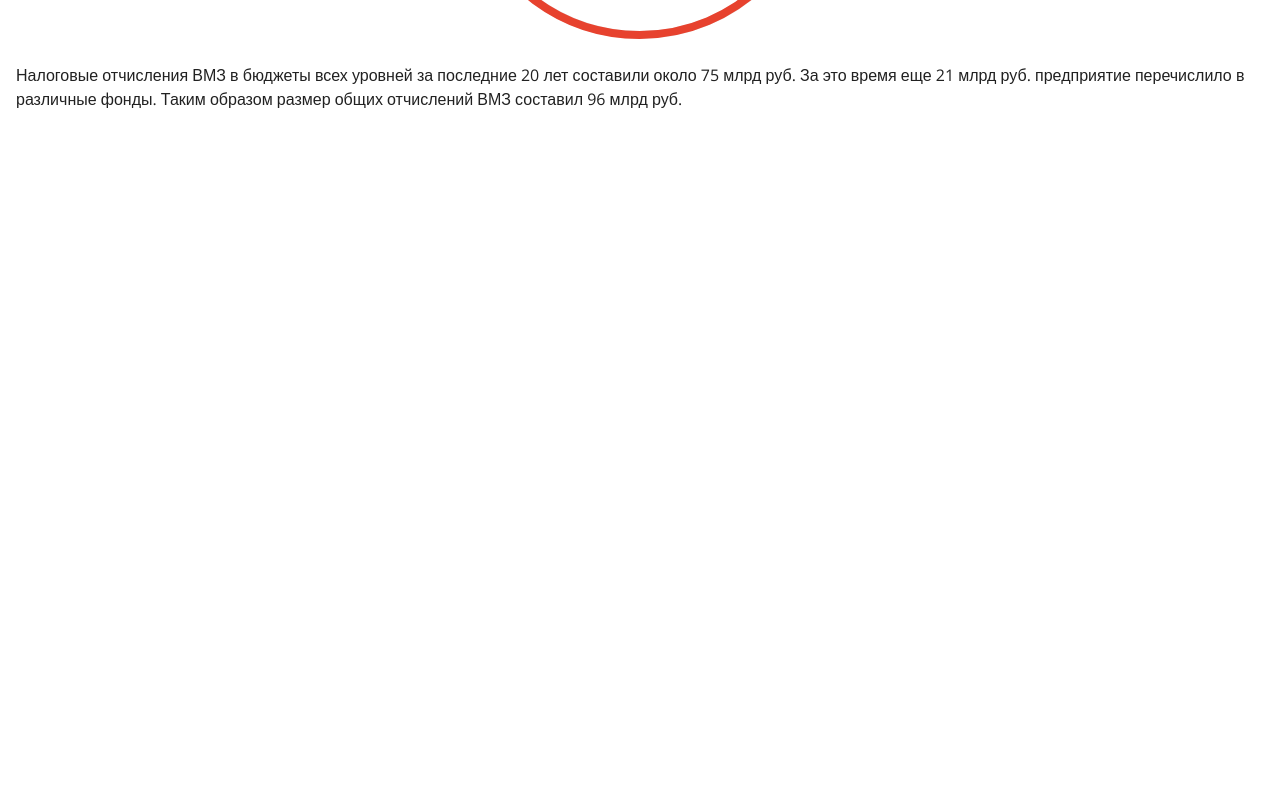
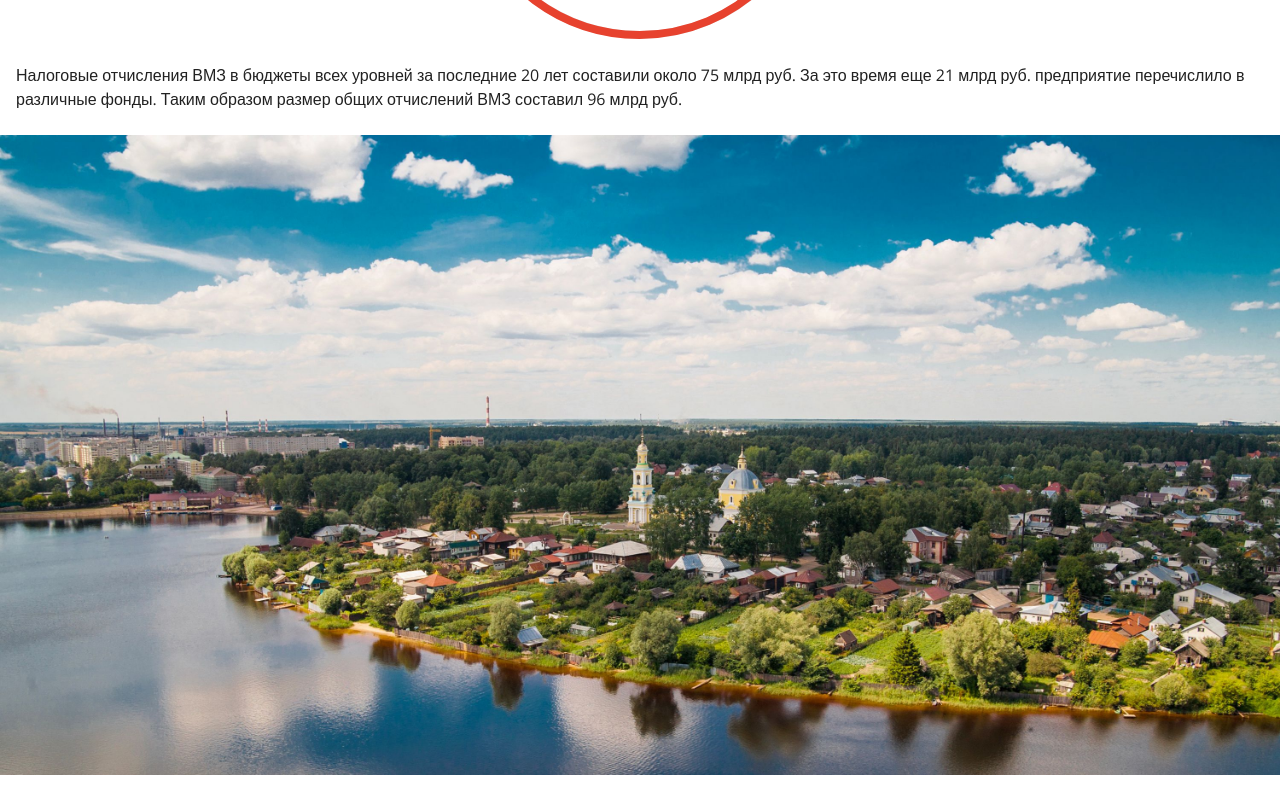
Before and after one commit to luckypike/vmz, a React app: page / in a window 1280 px wide. Shown: the part 7180-7980 px from the top of the page. Built offline with nearby package versions, Linux system fonts and the light colour scheme.

Commit message:
Добавлен LazyLoad

```diff
--- a/package.json
+++ b/package.json
@@ -55,6 +55,7 @@
     "react-countup": "^4.2.3",
     "react-dev-utils": "^9.1.0",
     "react-dom": "^16.11.0",
+    "react-lazyload": "^2.6.5",
     "react-visibility-sensor": "^5.1.1",
     "resolve": "1.12.0",
     "resolve-url-loader": "3.1.0",
--- a/src/App.js
+++ b/src/App.js
@@ -4,6 +4,7 @@ import AOS from 'aos'
 import 'aos/dist/aos.css'
 import CountUp from 'react-countup'
 import VisibilitySensor from 'react-visibility-sensor'
+import LazyLoad from 'react-lazyload'
 
 import Spoiler from './components/Spoiler'
 import Slider from './components/Slider'
@@ -194,9 +195,13 @@ export default function App() {
         </div>
       </section>
 
-      <Industrial />
+      <LazyLoad height={200} offset={100}>
+        <Industrial />
+      </LazyLoad>
 
-      <Social />
+      <LazyLoad height={200} offset={100}>
+        <Social />
+      </LazyLoad>
     </div>
   )
 }
```
Also changed, not shown: 1 other file (tests, documents, lock files or other folders).
